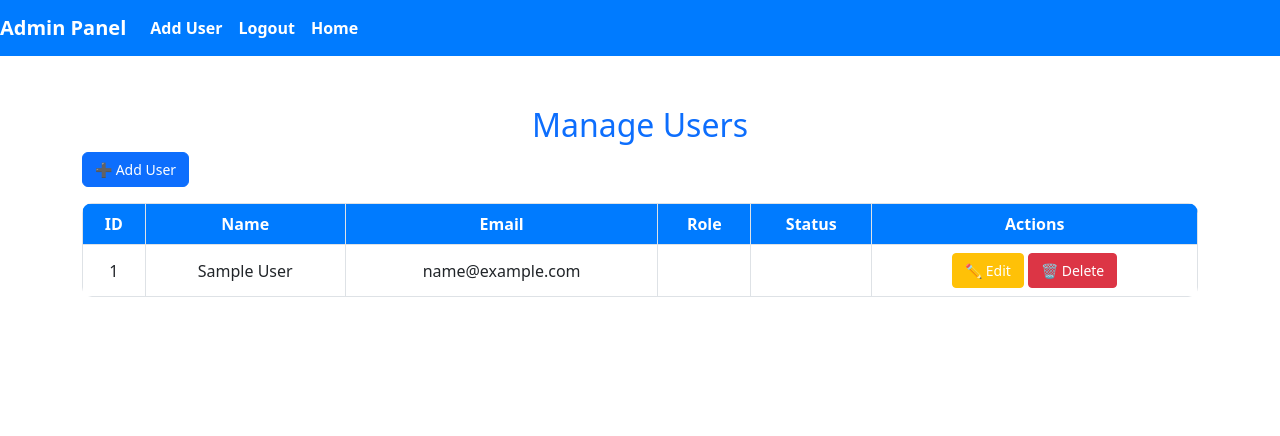
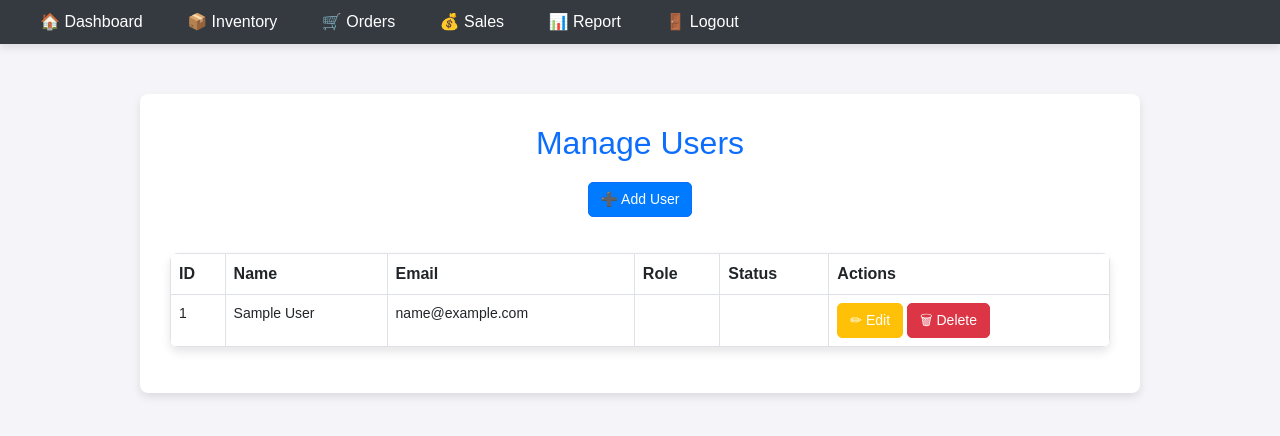
Before and after one commit to JashBhalakia1/API-Jash, a PHP site: page /phpmailer/manage_users.php in a window 1280 px wide. Shown: the top 436 px of the page. Run offline with PHP 8.4, Linux system fonts and the light colour scheme; tables that the repository leaves empty or names only in its code hold one stand-in row (values such as "Sample post"); data that the repository does not hold is empty.

Commit message:
Updated CSS

```diff
--- a/manage_inventory.php
+++ b/manage_inventory.php
@@ -176,6 +176,7 @@
             <a href="sales.php">💰 Sales</a>
             <a href="report_dashboard.php">📊 Reports</a>
         </div>
+
     </div>
 
     <div class="container">
--- a/manage_users.php
+++ b/manage_users.php
@@ -1,19 +1,16 @@
 <?php
 session_start();
-require_once 'connect/Connection.php';  // Include database connection
-require 'UserController.php'; // Include UserController class
+require_once 'connect/Connection.php';
+require 'UserController.php';
 
-$database = new Connection(); // Create a connection instance
-$pdo = $database->getConnection(); // Retrieve the PDO connection
+$database = new Connection();
+$pdo = $database->getConnection();
 
 if (!$pdo) {
     die("Error: Database connection failed.");
 }
 
-// Create UserController instance
 $userController = new UserController($pdo);
-
-// Fetch users
 $users = $userController->getAllUsers();
 ?>
 
@@ -24,57 +21,124 @@
     <meta name="viewport" content="width=device-width, initial-scale=1.0">
     <title>Manage Users</title>
     <link rel="stylesheet" href="https://cdn.jsdelivr.net/npm/bootstrap@5.3.0/dist/css/bootstrap.min.css">
+    <link rel="stylesheet" href="css/styles.css"> <!-- ✅ External CSS -->
     <style>
+        /* General Page Styling */
+        body {
+            font-family: 'Poppins', sans-serif;
+            background: #f4f4f9;
+            margin: 0;
+            padding: 0;
+        }
+
         /* Navigation Bar */
         .navbar {
+            background-color: #343a40;
+            display: flex;
+            justify-content: space-between;
+            padding: 10px 20px;
+            box-shadow: 0 4px 8px rgba(0, 0, 0, 0.1);
+        }
+
+        .navbar a {
+            color: white;
+            text-decoration: none;
+            padding: 12px 15px;
+            margin: 0 5px;
+            border-radius: 5px;
+            transition: background 0.3s, transform 0.2s;
+        }
+
+        .navbar a:hover {
             background-color: #007bff;
-        }
-        .navbar-brand, .nav-link {
-            color: #fff !important;
-            font-weight: bold;
-        }
-        .nav-link:hover {
-            background: rgba(255, 255, 255, 0.2);
-            border-radius: 5px;
+            transform: scale(1.1);
         }
 
         /* Page Container */
         .container {
-            margin-top: 50px;
+            width: 90%;
+            max-width: 1000px;
+            background-color: white;
+            padding: 30px;
+            border-radius: 8px;
+            box-shadow: 0 4px 8px rgba(0, 0, 0, 0.1);
+            text-align: center;
+            margin: 50px auto;
+        }
+
+        h2 {
+            color: #333;
+            margin-bottom: 20px;
         }
 
         /* Table Styling */
-        .table {
-            background: #fff;
-            border-radius: 10px;
+        table {
+            width: 100%;
+            border-collapse: collapse;
+            margin-top: 20px;
+            background: white;
+            box-shadow: 0px 5px 10px rgba(0, 0, 0, 0.1);
+            border-radius: 8px;
             overflow: hidden;
         }
-        .table th {
+
+        th, td {
+            padding: 12px;
+            text-align: left;
+        }
+
+        th {
             background: #007bff;
             color: white;
-            text-align: center;
+            font-size: 16px;
         }
-        .table td {
-            text-align: center;
-            vertical-align: middle;
+
+        td {
+            border-bottom: 1px solid #ddd;
+            font-size: 14px;
+            color: #333;
+        }
+
+        tr:nth-child(even) {
+            background: #f9f9f9;
+        }
+
+        tr:hover {
+            background: #f1f1f1;
         }
 
         /* Buttons */
         .btn {
             font-size: 14px;
             padding: 6px 12px;
+            border-radius: 5px;
+            text-decoration: none;
+            color: white;
+            transition: 0.3s;
         }
+
+        .btn-primary {
+            background: #007bff;
+        }
+
+        .btn-primary:hover {
+            background: #0056b3;
+        }
+
         .btn-warning {
             background-color: #ffc107;
             color: #fff;
         }
+
         .btn-warning:hover {
             background-color: #e0a800;
         }
+
         .btn-danger {
             background-color: #dc3545;
             color: #fff;
         }
+
         .btn-danger:hover {
             background-color: #c82333;
         }
@@ -83,19 +147,20 @@
 <body>
 
 <!-- ✅ Navigation Bar -->
-<nav class="navbar navbar-expand-lg">
-    <a class="navbar-brand" href="dashboard.php">Admin Panel</a>
-    <div class="collapse navbar-collapse">
-        <ul class="navbar-nav ml-auto">
-            <li class="nav-item"><a class="nav-link" href="add_user.php">Add User</a></li>
-            <li class="nav-item"><a class="nav-link" href="logout.php">Logout</a></li>
-            <li class="nav-item"><a class="nav-link" href="dashboard.php">Home</a></li>
-        </ul>
+<div class="navbar">
+    <div class="menu">
+        <a href="dashboard.php">🏠 Dashboard</a>
+        <a href="manage_inventory.php">📦 Inventory</a>
+        <a href="order_reservation.php">🛒 Orders</a>
+        <a href="sales.php">💰 Sales</a>
+        <a href="report_dashboard.php">📊 Report</a>
+        <a href="logout.php">🚪 Logout</a>
     </div>
-</nav>
+</div>
 
+<!-- ✅ Page Content -->
 <div class="container">
-    <h2 class="text-center text-primary">Manage Users</h2>
+    <h2 class="text-primary">Manage Users</h2>
     <a href="add_user.php" class="btn btn-primary mb-3">➕ Add User</a>
 
     <table class="table table-bordered">
@@ -104,7 +169,7 @@
                 <th>ID</th>
                 <th>Name</th>
                 <th>Email</th>
-                <th>Role</th>  <!-- ✅ Added Role Column -->
+                <th>Role</th>
                 <th>Status</th>
                 <th>Actions</th>
             </tr>
@@ -115,7 +180,7 @@
                     <td><?= htmlspecialchars($user['id']) ?></td>
                     <td><?= htmlspecialchars($user['name']) ?></td>
                     <td><?= htmlspecialchars($user['email']) ?></td>
-                    <td><?= htmlspecialchars($user['Role']) ?></td> <!-- ✅ Display Role -->
+                    <td><?= htmlspecialchars($user['Role']) ?></td>
                     <td><?= htmlspecialchars($user['Status']) ?></td>
                     <td>
                         <a href="edit_user.php?id=<?= $user['id'] ?>" class="btn btn-warning btn-sm">✏ Edit</a>
```
Also changed, not shown: order_reservation.php (+35 -34 lines).
